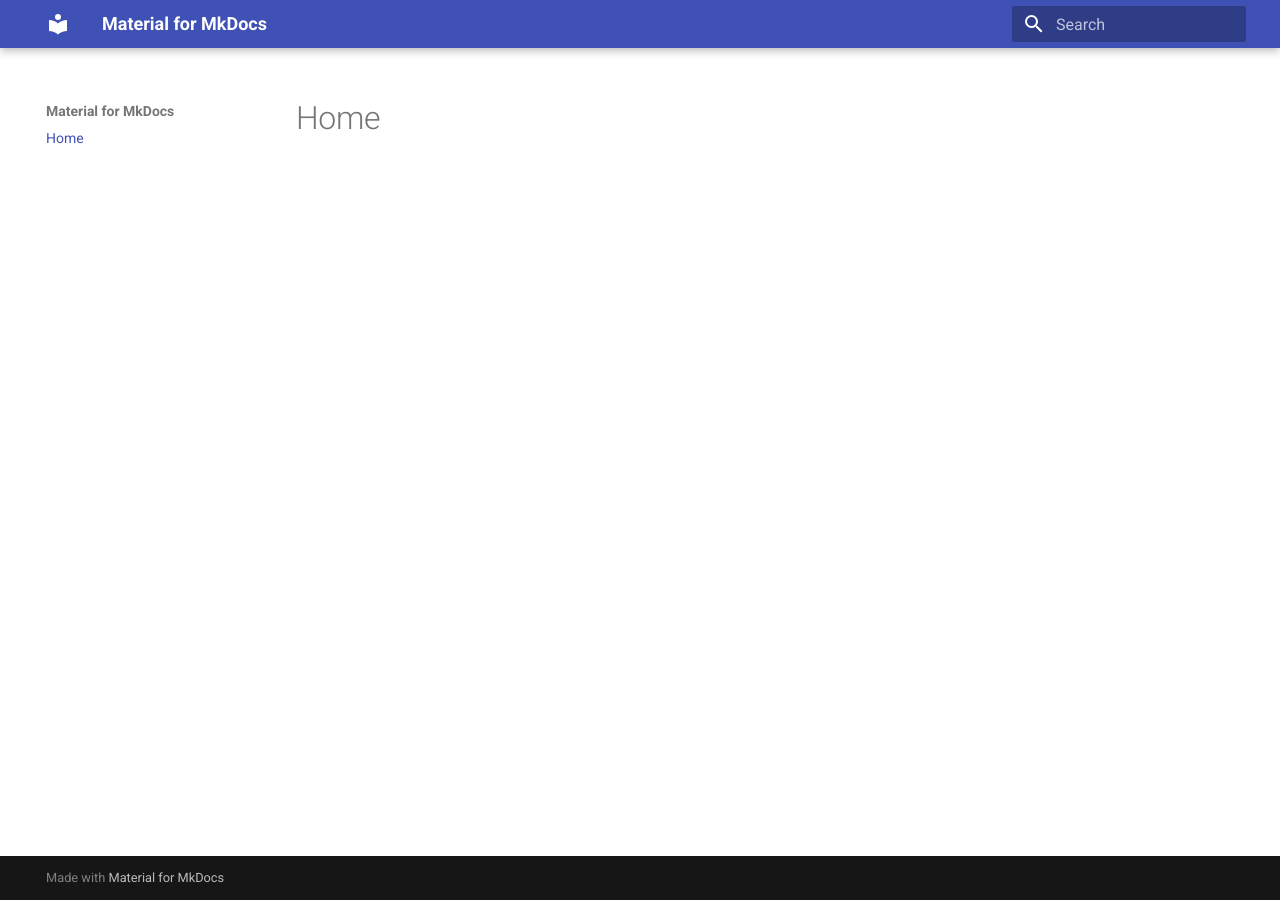
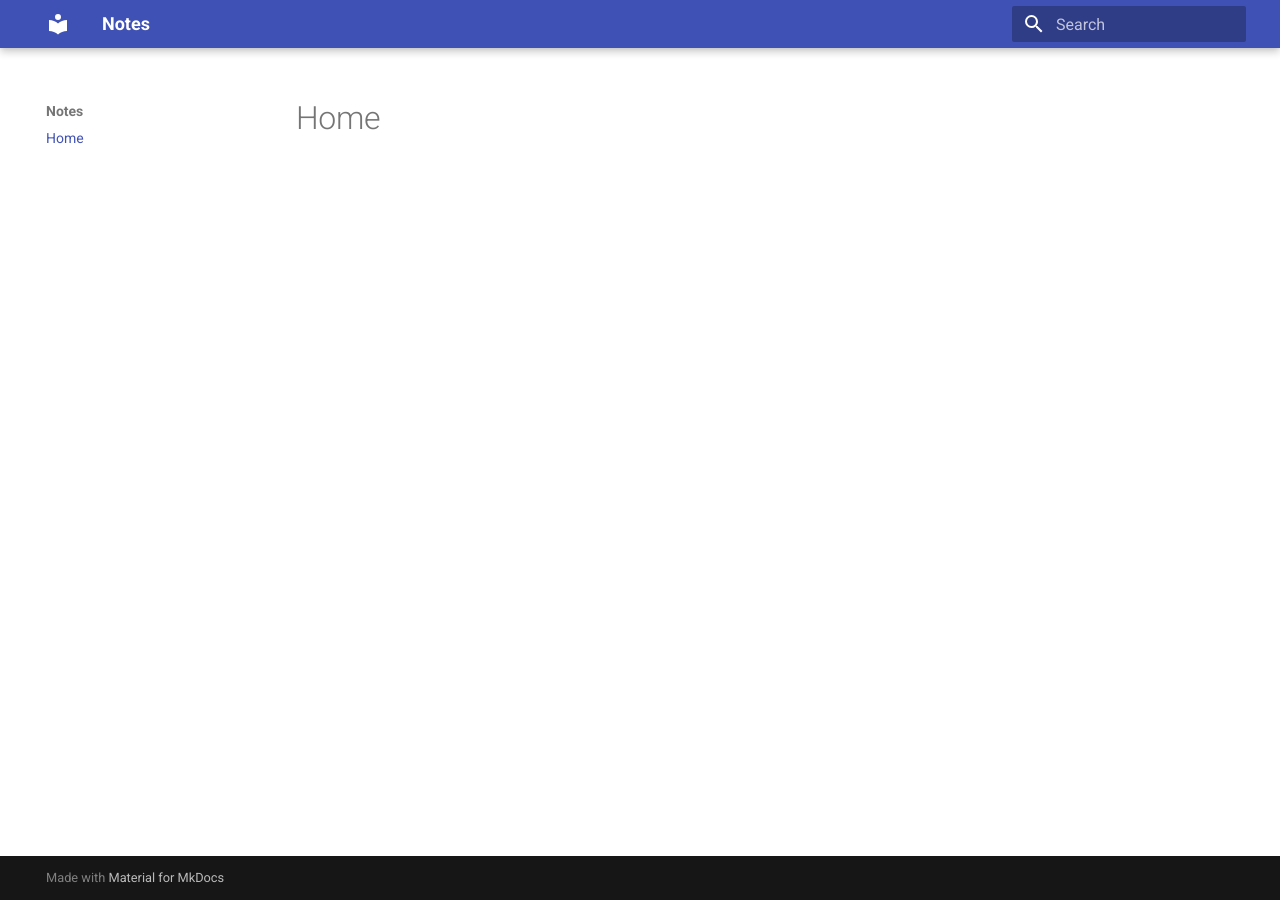
Before and after one commit to samellis/notes, an MkDocs documentation site: the page built from docs/index.md, in a window 1280 px wide. Built offline with MkDocs 1.6.1 and Material for MkDocs 9.7.7, drawn with Linux system fonts in a browser that asks for light colours.

Commit message:
Update mkdocs.yml

```diff
--- a/mkdocs.yml
+++ b/mkdocs.yml
@@ -1,4 +1,4 @@
-site_name: Material for MkDocs
+site_name: Notes
 
 theme:
   name: material
```
